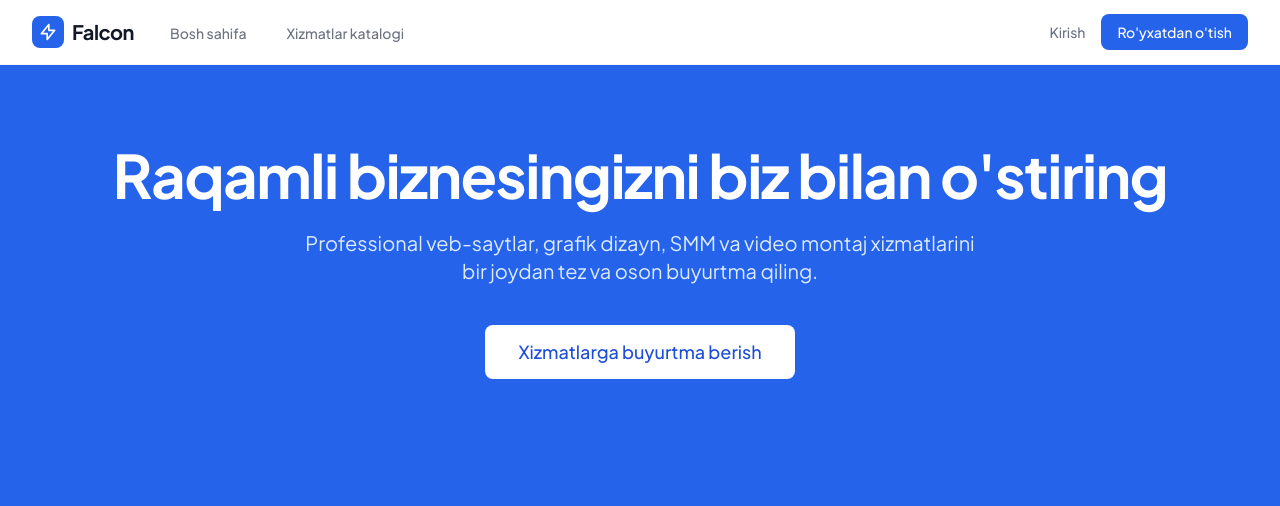
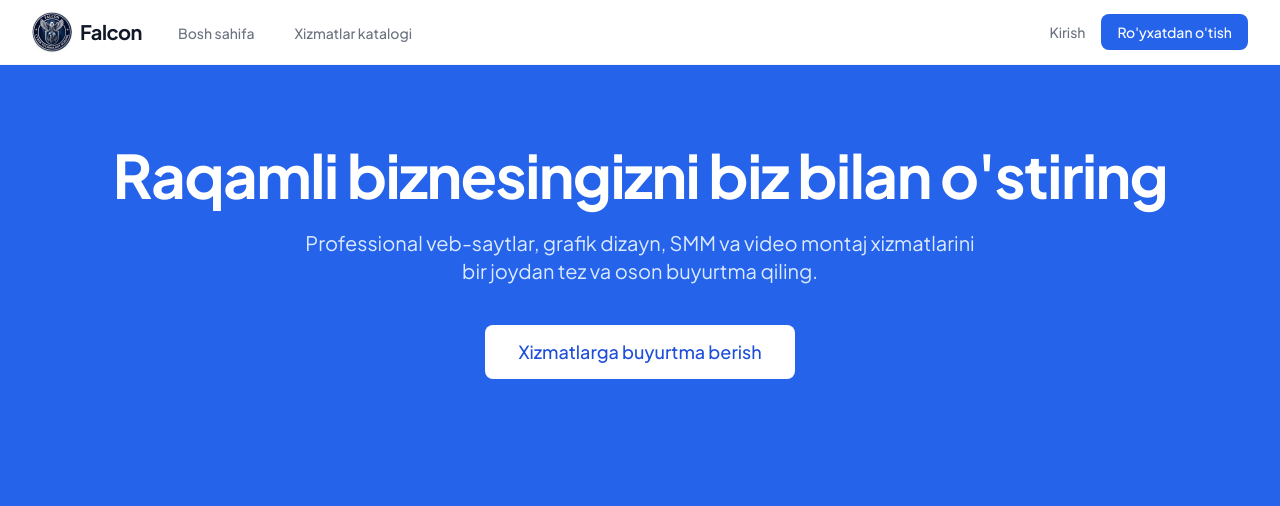
Before and after one commit to rahmonaliyevfazliddin5-oss/falcon-services, a FastAPI app: page / in a window 1280 px wide. Shown: the top 506 px of the page. Run offline with FastAPI, Linux system fonts and the light colour scheme; data comes from the database, SQL or seed files in the repository; some libraries are stand-ins or nearby versions.

Commit message:
feat: replace default icon with official Falcon logo and favicon

```diff
--- a/templates/base.html
+++ b/templates/base.html
@@ -6,6 +6,7 @@
     <title>{% block title %}Falcon Services{% endblock %}</title>
     <script src="https://cdn.tailwindcss.com"></script>
     <link href="https://fonts.googleapis.com/css2?family=Plus+Jakarta+Sans:wght@400;500;600;700&display=swap" rel="stylesheet">
+    <link rel="icon" type="image/jpeg" href="/static/logo.jpg">
     <script src="https://cdn.jsdelivr.net/npm/chart.js"></script>
     <style>
         body { font-family: 'Plus Jakarta Sans', sans-serif; }
@@ -28,9 +29,7 @@
             <div class="flex justify-between h-16">
                 <div class="flex items-center">
                     <a href="/" class="flex-shrink-0 flex items-center gap-2">
-                        <div class="w-8 h-8 bg-blue-600 rounded-lg flex items-center justify-center">
-                            <svg class="w-5 h-5 text-white" fill="none" stroke="currentColor" viewBox="0 0 24 24"><path stroke-linecap="round" stroke-linejoin="round" stroke-width="2" d="M13 10V3L4 14h7v7l9-11h-7z"></path></svg>
-                        </div>
+                        <img src="/static/logo.jpg" alt="Falcon Logo" class="h-10 w-10 rounded-full object-cover shadow-sm">
                         <span class="font-bold text-xl text-gray-900 tracking-tight">Falcon</span>
                     </a>
                     <div class="hidden sm:ml-8 sm:flex sm:space-x-8">
```
Also changed, not shown: static/logo.jpg (added).
